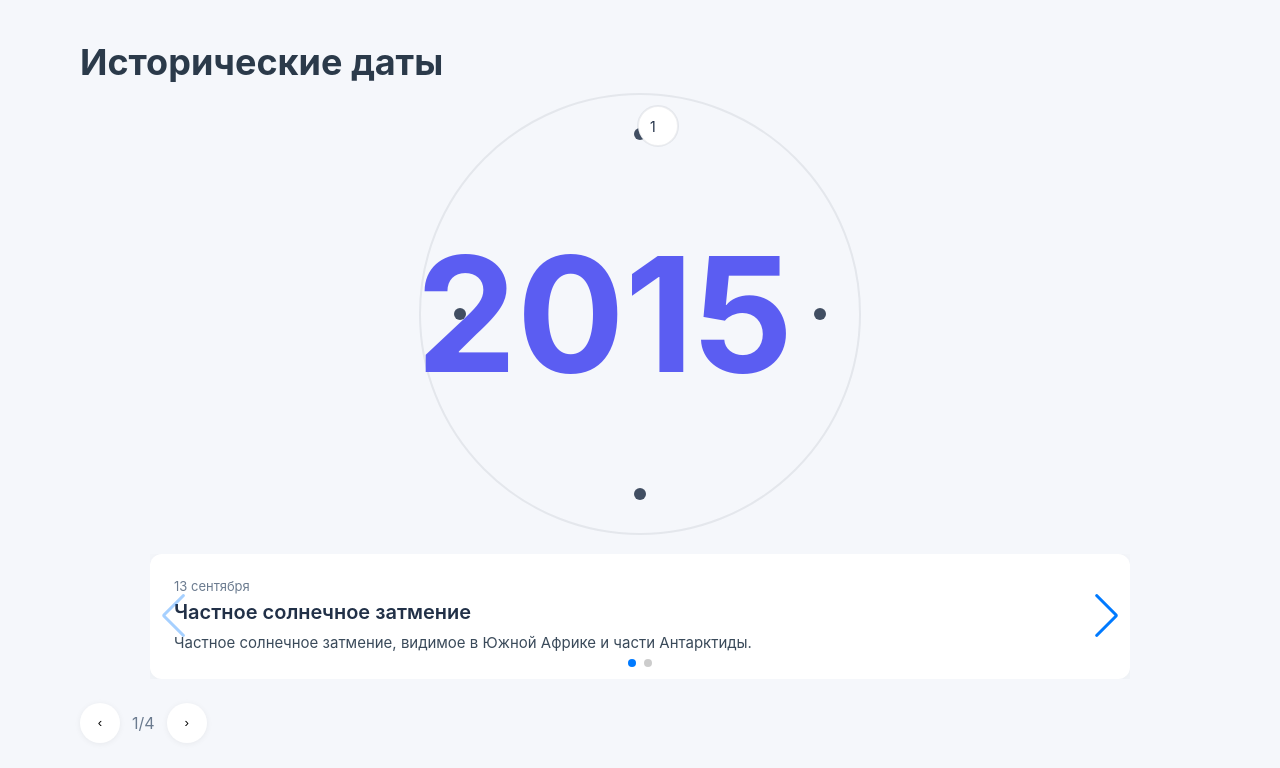
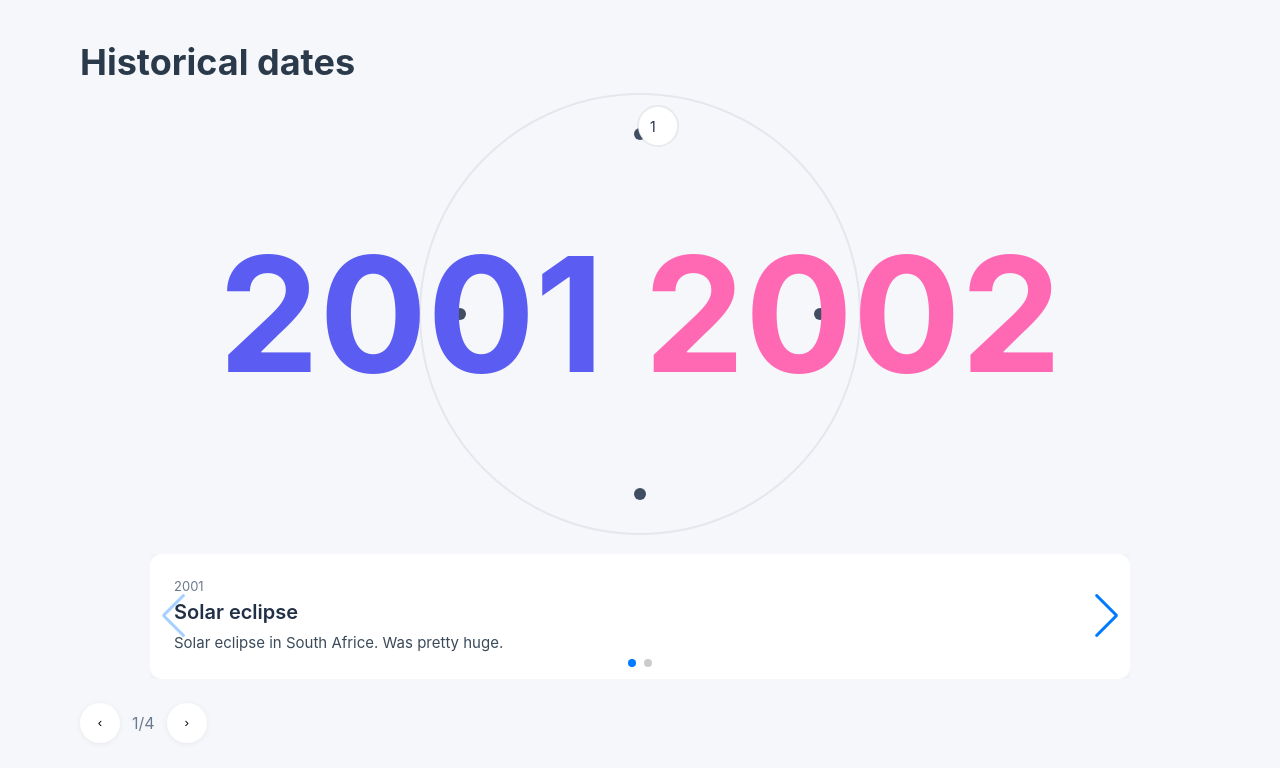
Before and after one commit to Infandel/timeline-into-past, a React app: page / in a window 1280 px wide. Shown: the top 768 px of the page. Built offline with nearby package versions, Linux system fonts and the light colour scheme.

Commit message:
Added gsap/react lib. Fixed colors for main dates.

```diff
--- a/package.json
+++ b/package.json
@@ -8,6 +8,7 @@
 		"lint": "eslint src/**/*.{ts,tsx}"
 	},
 	"dependencies": {
+		"@gsap/react": "^2.1.2",
 		"gsap": "^3.12.0",
 		"react": "^18.2.0",
 		"react-dom": "^18.2.0",
--- a/src/components/timeline/Timeline.module.scss
+++ b/src/components/timeline/Timeline.module.scss
@@ -18,9 +18,15 @@
 .numberLarge {
 	font-size: 160px;
 	font-weight: 700;
-	position: absolute;
 	z-index: 2;
-	left: 30%;
+	color: var(--accent-blue);
+
+	display: flex;
+	gap: 40px;
+
+	span {
+		color: var(--accent-pink);
+	}
 }
 
 .circleWrap {
--- a/src/components/timeline/Timeline.tsx
+++ b/src/components/timeline/Timeline.tsx
@@ -1,8 +1,9 @@
-import React, { useEffect, useMemo, useRef } from 'react';
+import React, { useMemo, useRef } from 'react';
 import { Interval } from '../../data/timelineData';
 import styles from './Timeline.module.scss';
 import EventSlider from '../eventSlider/EventSlider';
 import gsap from 'gsap';
+import { useGSAP } from '@gsap/react';
 
 type Props = {
 	intervals: Interval[];
@@ -23,13 +24,16 @@ const Timeline: React.FC<Props> = ({ intervals, activeIndex, onChangeIndex }) =>
 		return arr;
 	}, [intervals.length]);
 
-	useEffect(() => {
-		// rotate the control handle group to align active index
-		const angle = (360 / intervals.length) * activeIndex;
-		if (controlsRef.current) {
-			gsap.to(controlsRef.current, { rotation: angle, transformOrigin: '50% 50%', duration: 0.6 });
-		}
-	}, [activeIndex, intervals.length]);
+	useGSAP(
+		() => {
+			const angle = (360 / intervals.length) * activeIndex;
+
+			if (controlsRef.current) {
+				gsap.to(controlsRef.current, { rotation: angle, transformOrigin: '50% 50%', duration: 0.6 });
+			}
+		},
+		{ dependencies: [activeIndex, intervals.length] }
+	);
 
 	// compute positions for points on circle
 	const radius = 180; // visual radius
@@ -46,15 +50,13 @@ const Timeline: React.FC<Props> = ({ intervals, activeIndex, onChangeIndex }) =>
 	return (
 		<div className={styles.timeline}>
 			<div className={styles.header}>
-				<h2>Исторические даты</h2>
+				<h2>Historical dates</h2>
 			</div>
 
 			<div className={styles.centerArea}>
-				<div
-					className={styles.numberLarge}
-					style={{ color: intervals[activeIndex].color === 'pink' ? 'var(--accent-pink)' : 'var(--accent-blue)' }}
-				>
-					{intervals[activeIndex].year}
+				<div className={styles.numberLarge}>
+					{intervals[activeIndex]?.events[0]?.date || '2000'}
+					<span>{intervals[activeIndex]?.events?.at(-1)?.date || '2022'}</span>
 				</div>
 
 				<div className={styles.circleWrap} ref={circleRef}>
--- a/src/data/timelineData.ts
+++ b/src/data/timelineData.ts
@@ -7,59 +7,61 @@ export type EventItem = {
 
 export type Interval = {
 	id: string;
-	year: string; // large number shown in center
-	color: 'blue' | 'pink' | string;
 	events: EventItem[];
 };
 
 const data: Interval[] = [
 	{
 		id: 'i2015',
-		year: '2015',
-		color: 'blue',
 		events: [
 			{
 				id: 'e1',
-				title: 'Частное солнечное затмение',
-				date: '13 сентября',
-				description: 'Частное солнечное затмение, видимое в Южной Африке и части Антарктиды.',
+				title: 'Solar eclipse',
+				date: '2001',
+				description: 'Solar eclipse in South Africe. Was pretty huge.',
 			},
-			{ id: 'e2', title: 'Событие A', date: '20 марта', description: 'Дополнительная информация о событии A.' },
+			{ id: 'e2', title: 'Event A', date: '2002', description: 'Additional information about event A' },
 		],
 	},
 	{
 		id: 'i2016',
-		year: '2016',
-		color: 'blue',
 		events: [
 			{
 				id: 'e3',
-				title: 'Хаббл обнаружил GN-z11',
-				date: '07 марта',
-				description: 'Телескоп «Хаббл» обнаружил самую удалённую галактику.',
+				title: 'Hubble have found GZ-321',
+				date: '2003',
+				description: 'Oh it is our Hubble telescope. And it is working.',
+			},
+			{
+				id: 'e8',
+				title: 'Hubble have found GZ-324',
+				date: '2004',
+				description: 'And it is just works.',
 			},
 		],
 	},
 	{
 		id: 'i2017',
-		year: '2017',
-		color: 'pink',
 		events: [
 			{
 				id: 'e4',
-				title: 'Представлен Tesla Semi',
-				date: '16 ноября',
-				description: 'Компания Tesla представила электрический грузовик Tesla Semi.',
+				title: 'Tesla booms the market',
+				date: '2002',
+				description: 'Tesla introduced their new Cybertruck.',
+			},
+			{
+				id: 'e7',
+				title: 'Tesla',
+				date: '2005',
+				description: 'Tesla introduced their new Cybertruck2 .',
 			},
 		],
 	},
 	{
 		id: 'i2022',
-		year: '2022',
-		color: 'pink',
 		events: [
-			{ id: 'e5', title: 'Наука', date: '—', description: 'Пример ключевого события в 2022.' },
-			{ id: 'e6', title: 'Событие B', date: '01 июня', description: 'Доп. описание события B.' },
+			{ id: 'e5', title: 'Science', date: '2004', description: 'Another key thing in 2022.' },
+			{ id: 'e6', title: 'Event B', date: '2015', description: 'Super serious event was happened' },
 		],
 	},
 ];
--- a/src/index.tsx
+++ b/src/index.tsx
@@ -1,7 +1,12 @@
+import { StrictMode } from 'react';
 import { createRoot } from 'react-dom/client';
 import App from './App';
 import './styles/global.scss';
 
 const container = document.getElementById('root')!;
 const root = createRoot(container);
-root.render(<App />);
+root.render(
+	<StrictMode>
+		<App />
+	</StrictMode>
+);
--- a/tsconfig.json
+++ b/tsconfig.json
@@ -1,8 +1,8 @@
 {
 	"compilerOptions": {
-		"target": "ES2020",
+		"target": "ES2022",
 		"module": "preserve",
-		"lib": ["DOM", "ES2020"],
+		"lib": ["DOM", "ES2022"],
 		"jsx": "react-jsx",
 		"moduleResolution": "Node",
 		"esModuleInterop": true,
```
Also changed, not shown: 1 other file (tests, documents, lock files or other folders).
